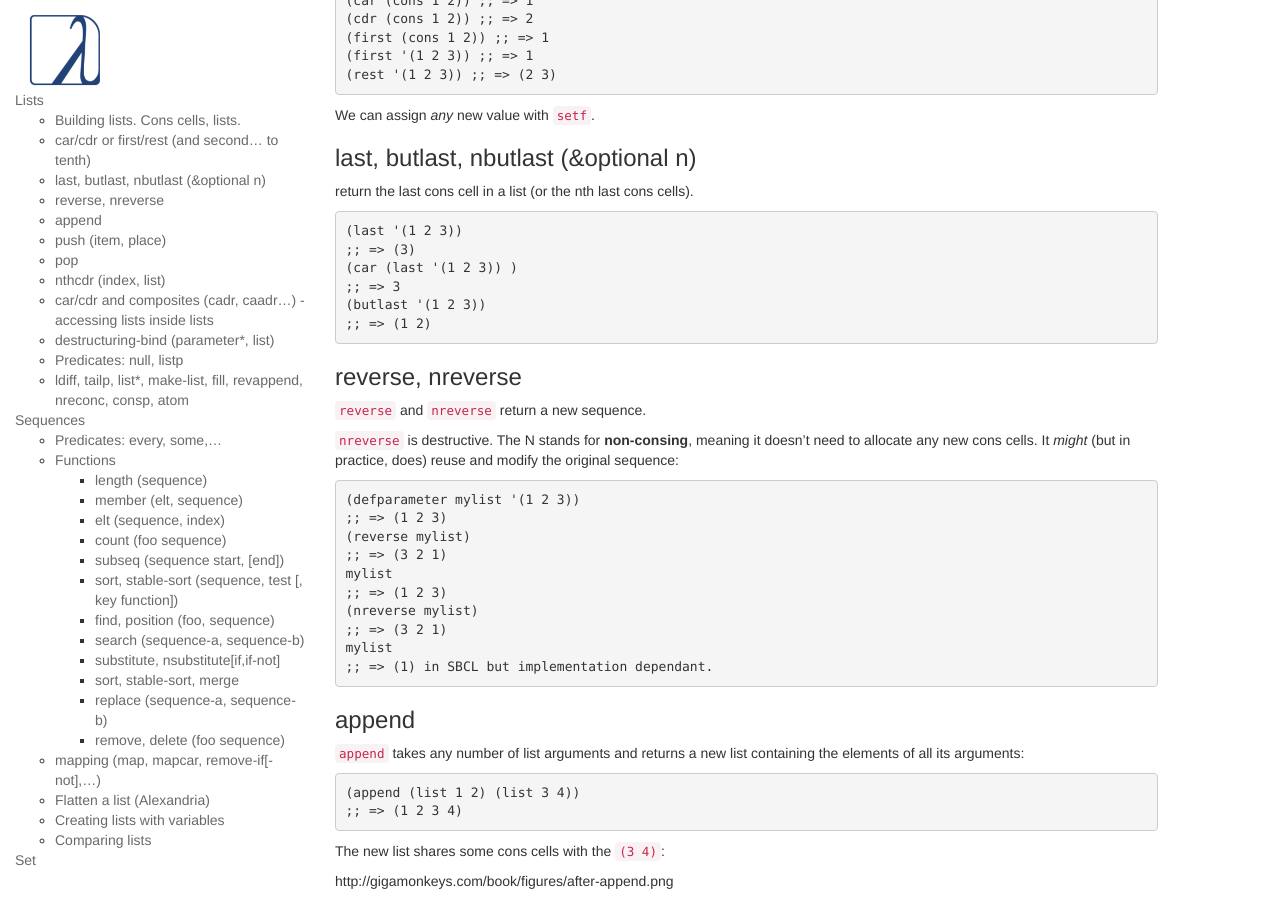
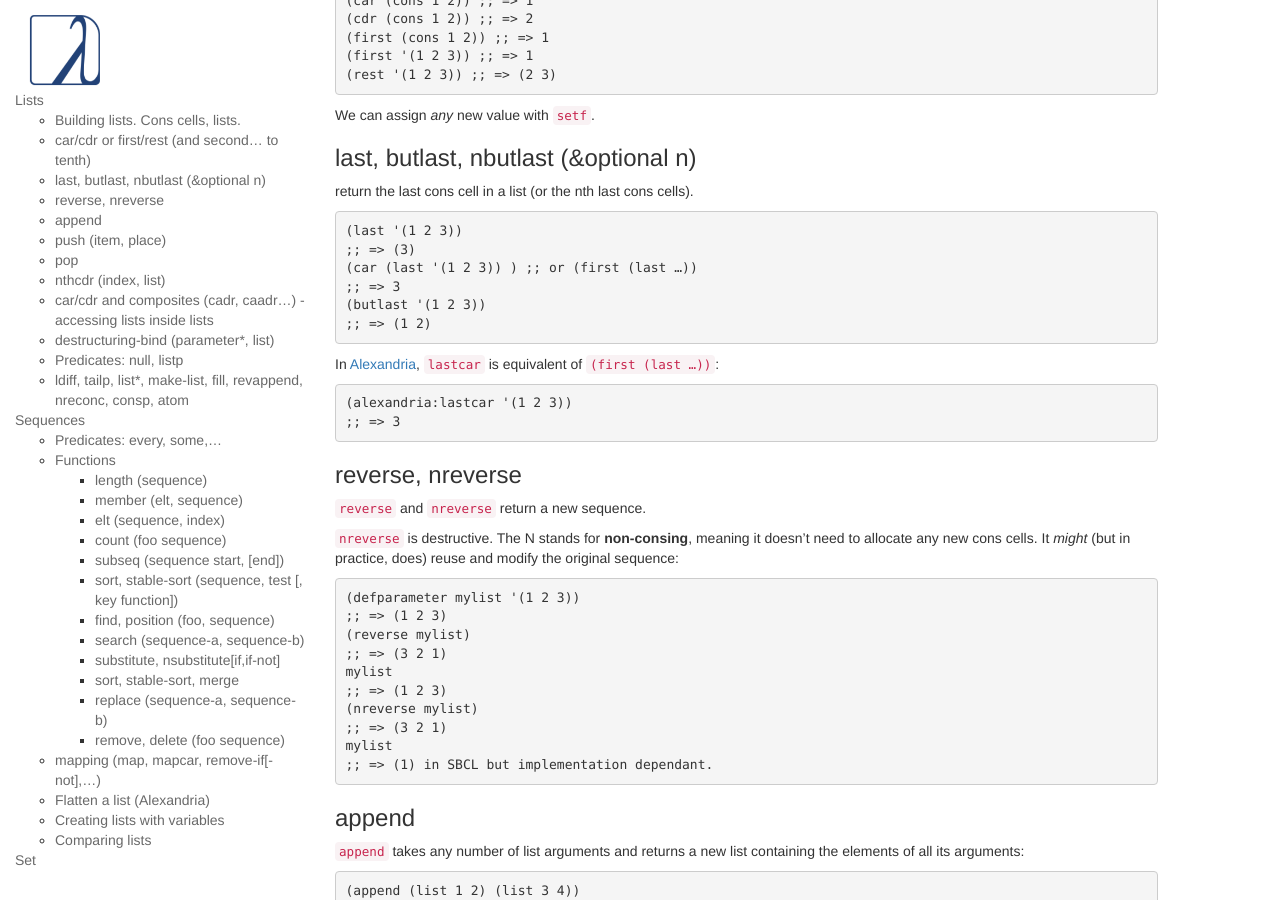
Before and after one commit to LispCookbook/cl-cookbook, a Jekyll site: the page built from data-structures.md, in a window 1280 px wide and 900 px high, scrolled down 1120 px. Built offline with Jekyll 4.4.1, drawn with Linux system fonts in a browser that asks for light colours.

Commit message:
alexandria:lastcar simple example, no fuss.

```diff
--- a/data-structures.md
+++ b/data-structures.md
@@ -94,10 +94,17 @@ return the last cons cell in a list (or the nth last cons cells).
 ~~~lisp
 (last '(1 2 3))
 ;; => (3)
-(car (last '(1 2 3)) )
+(car (last '(1 2 3)) ) ;; or (first (last …))
 ;; => 3
 (butlast '(1 2 3))
 ;; => (1 2)
+~~~
+
+In [Alexandria](https://common-lisp.net/project/alexandria/draft/alexandria.html#Conses), `lastcar` is equivalent of `(first (last …))`:
+
+~~~lisp
+(alexandria:lastcar '(1 2 3))
+;; => 3
 ~~~
 
 
```
